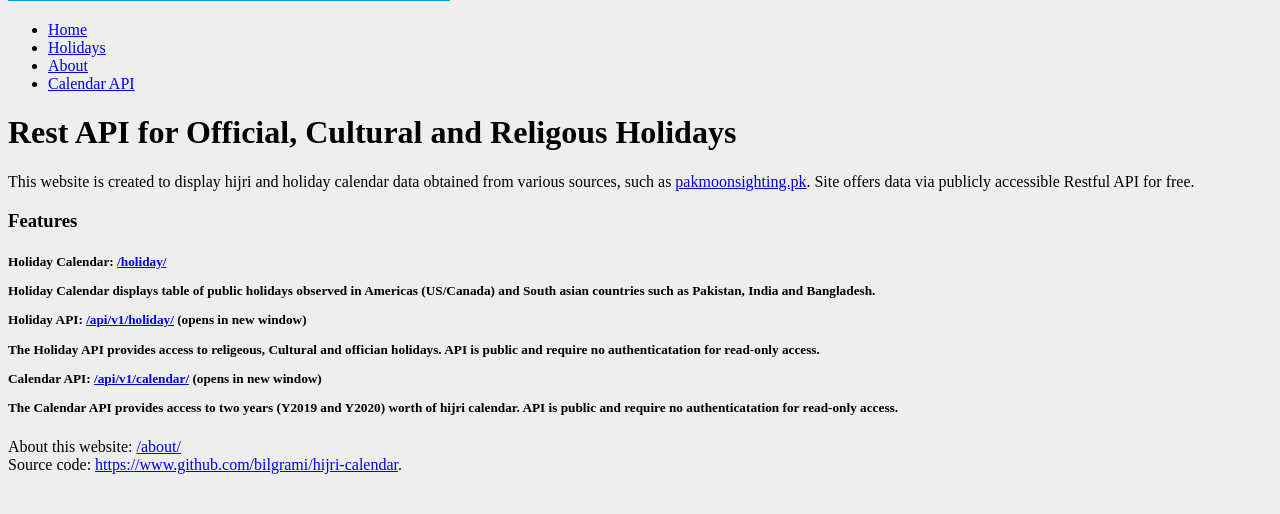
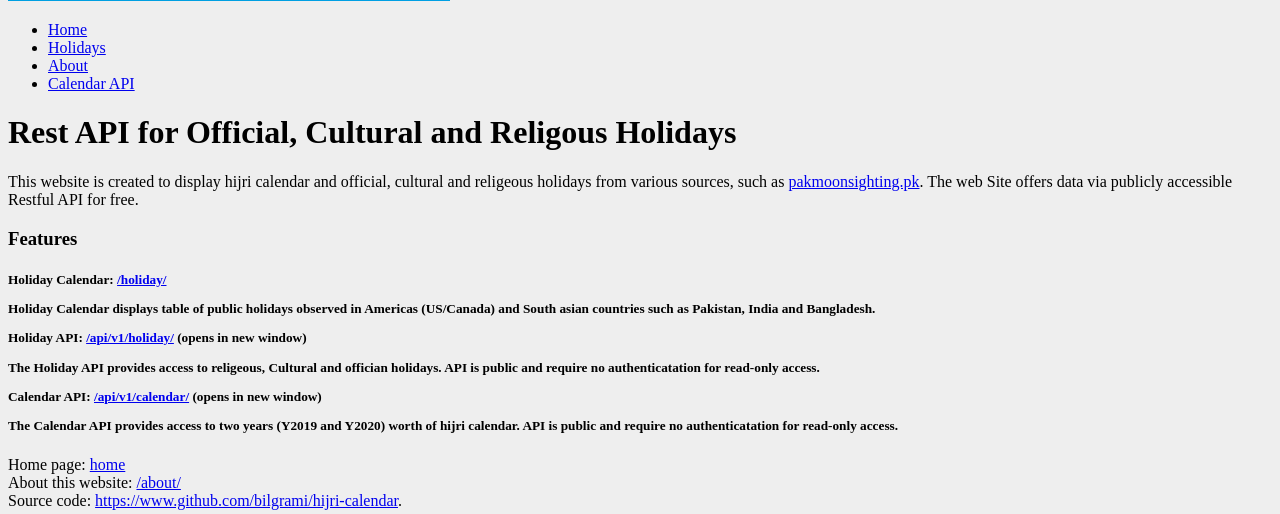
Before and after one commit to bilgrami/hijri-calendar, a Django app: page / in a window 1280 px wide. Shown: the part 294-808 px from the top of the page. Run offline with Django 3.2, Linux system fonts and the light colour scheme; parts of the project's set-up code (start-up, migrations or seed data) failed here and were passed over; some libraries are stand-ins or nearby versions.

Commit message:
content correction

```diff
--- a/project/hijri_calendar_project/hijri_calendar_app/templates/index.html
+++ b/project/hijri_calendar_project/hijri_calendar_app/templates/index.html
@@ -17,9 +17,9 @@
 <h1>Rest API for Official, Cultural and Religous Holidays</h1>
 
 <p class="flow-text">
-  This website is created to display hijri and holiday calendar data obtained
+  This website is created to display hijri calendar and official, cultural and religeous holidays
   from various sources, such as <a target="_blank" href="http://pakmoonsighting.pk/">pakmoonsighting.pk</a>.
-  Site offers data via publicly accessible Restful API for free.
+  The web Site offers data via publicly accessible Restful API for free.
 
 </p>
 
@@ -57,7 +57,11 @@
 
 </h5>
 <div class="divider"></div>
-
+<h8>
+  Home page:
+  <a target="_blank" href="{% url 'home' %}">home</a>
+</h8>
+<div class="divider"></div>
 
 <h8>
   About this website:
```
Also changed, not shown: README.md.
